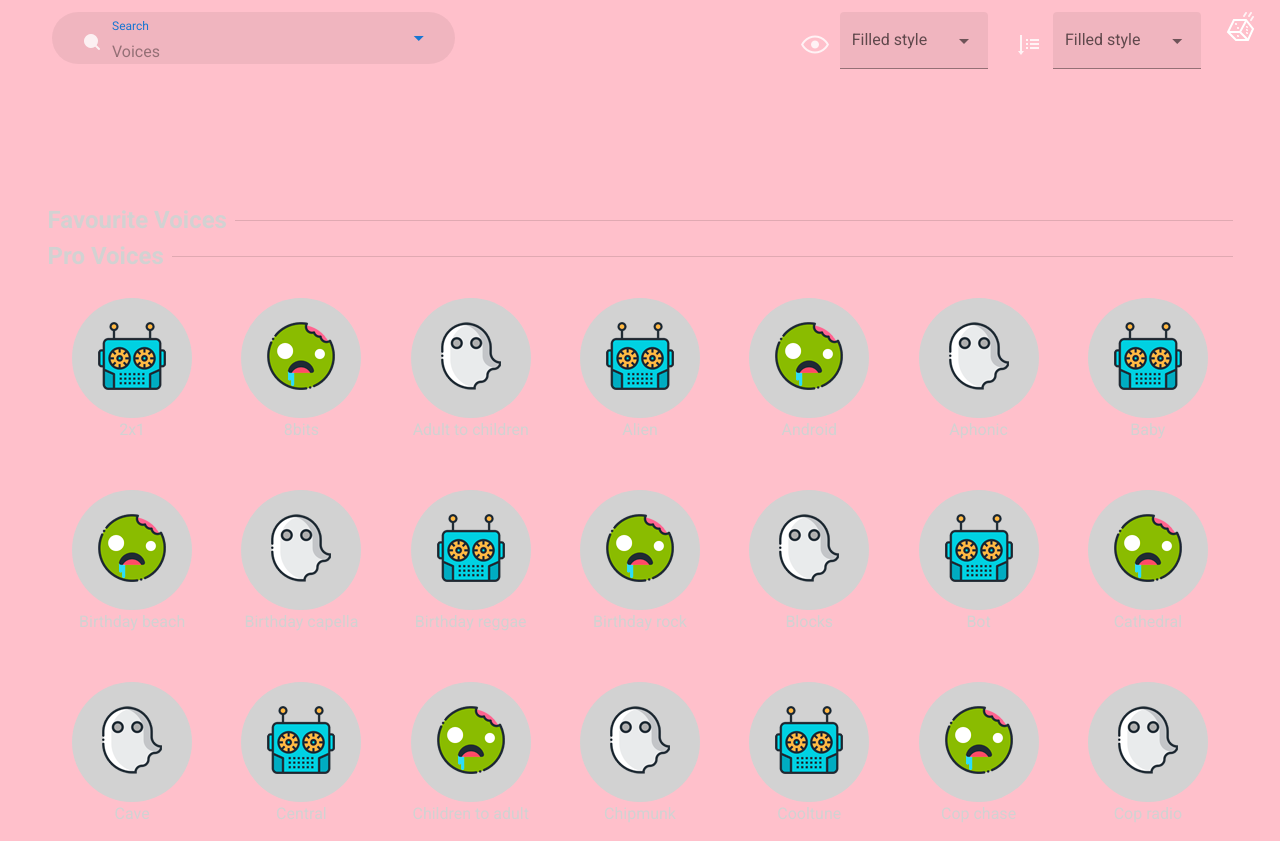
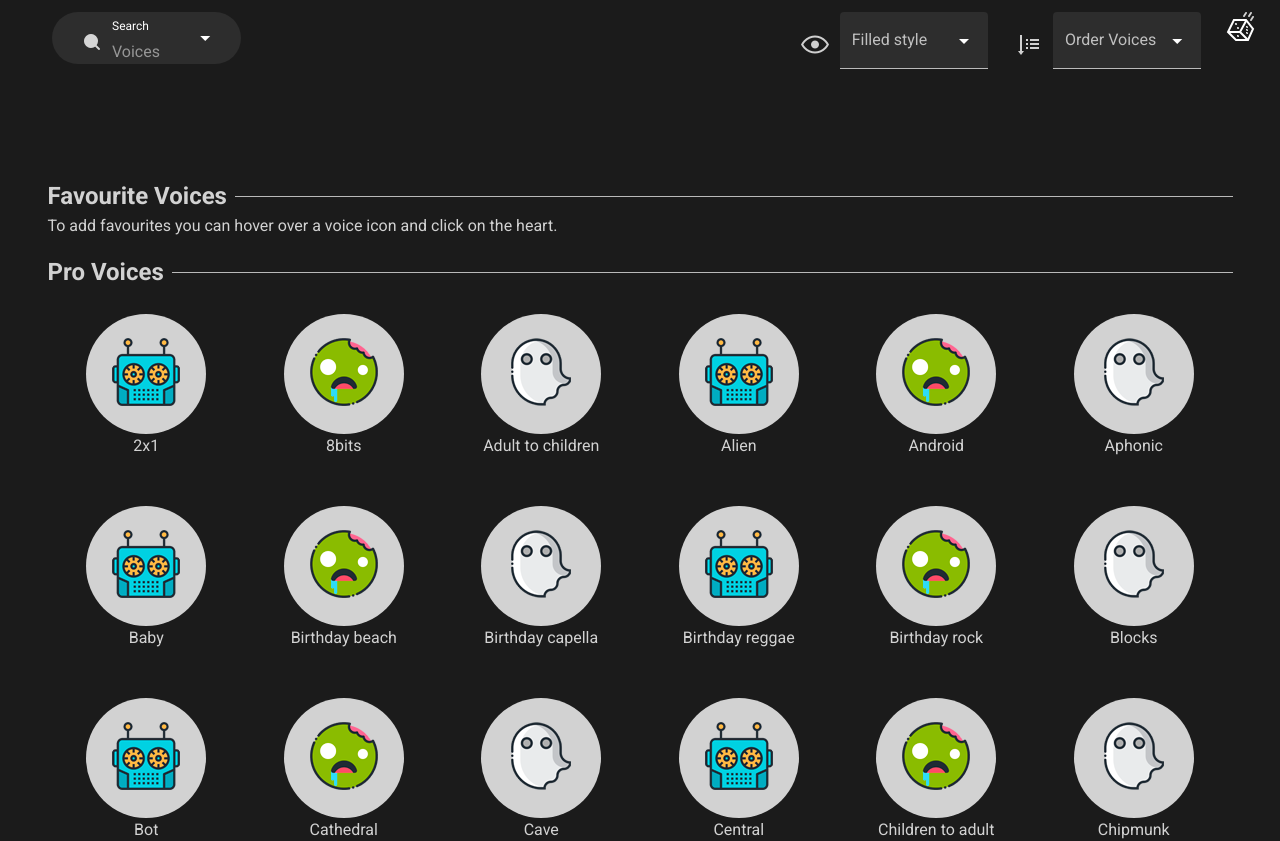
Before and after one commit to ConorC90/VueVoiceSelector, a Vue app: page / in a window 1280 px wide. Shown: the top 841 px of the page. Built offline with nearby package versions, Linux system fonts and the light colour scheme.

Commit message:
styling and code refactor

```diff
--- a/src/App.vue
+++ b/src/App.vue
@@ -1,18 +1,21 @@
 <template>
   <v-app>
     <div class="background grey-text">
-      <v-container class="mx-10" fluid>
-        <NavBar
-          :filterOptions="this.filterOptions"
-          :voiceNames="voiceNames"
-          @searchInput="filter"
+      <NavBar
+        :filterOptions="this.filterOptions"
+        :voiceNames="voiceNames"
+        :sortOptions="sortOptions"
+        @filterInput="search"
+        @orderItems="orderItems"
+        @selectRandom="selectRandom"
+      />
+
+      <v-main>
+        <HelloWorld
+          :randomVoice="this.randomVoice"
+          :voices="this.filteredVoices"
         />
-      </v-container>
-      <v-container>
-        <v-main>
-          <HelloWorld :voices="this.filteredVoices" />
-        </v-main>
-      </v-container>
+      </v-main>
     </div>
   </v-app>
 </template>
@@ -29,6 +32,7 @@ export default {
   },
 
   data: () => ({
+    randomVoice: {},
     filteredVoices: [],
     voices: [
       {
@@ -570,20 +574,52 @@ export default {
   computed: {
     filterOptions() {
       const tags = this.voices.flatMap((item) => item.tags);
-      return [...new Set(tags)];
+      [...new Set(tags)];
+      tags.unshift("View All");
+      return tags;
     },
     voiceNames() {
-      return this.voices.map((voice) => voice.name);
+      const voices = this.voices.map((voice) => voice.name);
+      voices.unshift("View All");
+      return voices;
+    },
+    sortOptions() {
+      return ["A-Z", "Z-A"];
     },
   },
   methods: {
-    filter(e) {
-      console.log(e);
+    search(e, item = "name") {
+      console.log(e, item);
+      if (e === "View All") {
+        return (this.filteredVoices = this.voices);
+      }
       const filteredVoices = this.voices.filter((voice) => {
-        return voice.name.toLowerCase().includes(e.toLowerCase());
+        return item == "name"
+          ? voice[item].toLowerCase().includes(e.toLowerCase())
+          : voice[item].includes(e);
       });
-      console.log(filteredVoices);
       this.filteredVoices = filteredVoices;
+    },
+    orderItems(e) {
+      const sortedArray = this.filteredVoices.sort(function(a, b) {
+        var nameA = a.name.toUpperCase();
+        var nameB = b.name.toUpperCase();
+        if (nameA < nameB) {
+          return -1;
+        }
+        if (nameA > nameB) {
+          return 1;
+        }
+        return 0;
+      });
+      return e === "A-Z" ? sortedArray : sortedArray.reverse();
+    },
+    selectRandom() {
+      const random = this.voices[
+        Math.floor(Math.random() * this.voices.length)
+      ];
+      this.filteredVoices = this.voices;
+      return (this.randomVoice = random);
     },
   },
   mounted() {
@@ -593,9 +629,13 @@ export default {
 </script>
 <style>
 .background {
-  background-color: pink;
+  background-color: #1b1b1b;
+  height: 100%;
 }
 .grey-text {
   color: #d2d2d2;
 }
+.greyBackground {
+  background-color: #d2d2d2;
+}
 </style>
--- a/src/components/HelloWorld.vue
+++ b/src/components/HelloWorld.vue
@@ -1,16 +1,24 @@
 <template>
-  <div class="mt-6">
+  <v-container>
     <v-row class="align-center">
       <h2 class="mr-2">Favourite Voices</h2>
-      <v-divider class="greyCustom"></v-divider>
+      <v-divider class="greyBackground"></v-divider>
     </v-row>
     <v-row class="text-center">
+      <p v-if="this.favourites.length == 0">
+        To add favourites you can hover over a voice icon and click on the
+        heart.
+      </p>
       <v-col
         v-for="voice in favourites"
         :key="voice.id"
-        @click="selectVoice(voice)"
+        lg="2"
+        md="3"
+        sm="4"
+        xs="6"
       >
         <ItemImage
+          @selectVoice="selectVoice(voice)"
           @clickedFavourite="favouriteClick(voice)"
           :item="voice"
           :isFavourite="isFavourite(voice)"
@@ -20,15 +28,19 @@
     </v-row>
     <v-row class="align-center">
       <h2 class="mr-2">Pro Voices</h2>
-      <v-divider class="active"></v-divider>
+      <v-divider class="greyBackground"></v-divider>
     </v-row>
     <v-row class="text-center">
       <v-col
         v-for="voice in voices"
         :key="voice.id"
-        @click="selectVoice(voice)"
+        lg="2"
+        md="3"
+        sm="4"
+        xs="6"
       >
         <ItemImage
+          @selectVoice="selectVoice(voice)"
           @clickedFavourite="favouriteClick(voice)"
           :item="voice"
           :isFavourite="isFavourite(voice)"
@@ -36,7 +48,7 @@
         />
       </v-col>
     </v-row>
-  </div>
+  </v-container>
 </template>
 
 <script>
@@ -49,6 +61,10 @@ export default {
     voices: {
       type: Array,
       required: true,
+    },
+    randomVoice: {
+      type: Object,
+      required: false,
     },
   },
   name: "HelloWorld",
@@ -68,10 +84,12 @@ export default {
   },
   methods: {
     favouriteClick(item) {
-      const itemIndex = this.favourites.indexOf(item);
-      itemIndex === -1
+      const isAFavourite = this.favourites
+        .map((item) => item.id)
+        .indexOf(item.id);
+      isAFavourite === -1
         ? this.favourites.push(item)
-        : this.favourites.splice(itemIndex, 1);
+        : this.favourites.splice(isAFavourite, 1);
     },
     selectVoice(voice) {
       this.selectedVoice = voice;
@@ -90,6 +108,9 @@ export default {
     selectedVoice(newSelectedVoice) {
       localStorage.selectedVoice = JSON.stringify(newSelectedVoice);
     },
+    randomVoice(newRandomVoice) {
+      this.selectedVoice = newRandomVoice;
+    },
   },
   mounted() {
     if (localStorage.favourites) {
@@ -102,4 +123,3 @@ export default {
   },
 };
 </script>
-<style scoped></style>
--- a/src/components/ItemImage.vue
+++ b/src/components/ItemImage.vue
@@ -1,6 +1,10 @@
 <template>
-  <v-col @mouseover="isHovering = true" @mouseleave="isHovering = false">
-    <div v-if="isHovering" @click="clickedFavourite">
+  <v-col
+    @mouseover="isHovering = true"
+    @mouseleave="isHovering = false"
+    class="container"
+  >
+    <div v-if="isHovering" @click="clickedFavourite" class="overlay">
       <img
         v-if="isFavourite"
         src="../assets/voice-favourite.svg"
@@ -17,6 +21,7 @@
         size="120"
         class="grey-background"
         :class="{ 'active-background': isActive }"
+        @click="clickedVoice"
       >
         <div>
           <img
@@ -57,6 +62,9 @@ export default {
     clickedFavourite() {
       this.$emit("clickedFavourite");
     },
+    clickedVoice() {
+      this.$emit("selectVoice");
+    },
   },
 };
 </script>
@@ -70,4 +78,19 @@ export default {
 .active-text {
   color: #00d9ff;
 }
+
+.container {
+  position: relative;
+  width: 150px;
+}
+.overlay {
+  width: 23px;
+  height: 23px;
+  background-color: #d2d2d2;
+  border-radius: 50%;
+  position: absolute;
+  top: 15px;
+  right: 20px;
+  z-index: 2;
+}
 </style>
--- a/src/components/NavBar.vue
+++ b/src/components/NavBar.vue
@@ -1,17 +1,19 @@
 <template>
+  <v-container class="mx-10" fluid>
     <v-row class="mb-14" absolute dark>
-    <v-col cols="4">
+      <v-col cols="4" lg="2" md="3" sm="12" xs="12">
         <v-autocomplete
           :items="voiceNames"
           v-model="searchTerm"
           label="Search"
           placeholder="Voices"
+          dark
           filled
           autofocus
           any
           rounded
           dense
-        @change="$emit('searchInput', $event)"
+          @change="$emit('filterInput', $event, 'name')"
         >
           <template v-slot:prepend-inner>
             <img src="../assets/search.png" />
@@ -20,23 +22,42 @@
       </v-col>
       <v-spacer></v-spacer>
       <v-col cols="2">
-      <v-select :items="filterOptions" filled label="Filled style">
+        <v-select
+          @change="$emit('filterInput', $event, 'tags')"
+          :items="filterOptions"
+          filled
+          dark
+          label="Filled style"
+        >
           <template v-slot:prepend>
             <img src="../assets/filter.png" />
           </template>
         </v-select>
       </v-col>
       <v-col cols="2">
-      <v-select :items="[]" filled label="Filled style">
+        <v-select
+          :items="sortOptions"
+          filled
+          dark
+          label="Order Voices"
+          @change="$emit('orderItems', $event)"
+        >
           <template v-slot:prepend>
             <img src="../assets/order.png" />
           </template>
         </v-select>
       </v-col>
       <v-col cols="1">
-      <img src="../assets/button-random.svg" alt="You fucked up boo"
+        <img
+          @click="$emit('selectRandom')"
+          src="../assets/button-random.svg"
+          alt="You fucked up boo"
       /></v-col>
     </v-row>
+    <v-row v-if="$vuetify.breakpoint.xsOnly">
+      <h2>Helllooooooooooooooo</h2>
+    </v-row>
+  </v-container>
 </template>
 <script>
 export default {
@@ -49,12 +70,14 @@ export default {
       type: Array,
       required: false,
     },
+    sortOptions: {
+      type: Array,
+      required: false,
     },
-  components: {},
+  },
 
   data: () => ({
     searchTerm: "",
   }),
 };
 </script>
-<style scoped></style>
```
Lines whose indentation alone changed are shown as unchanged.
